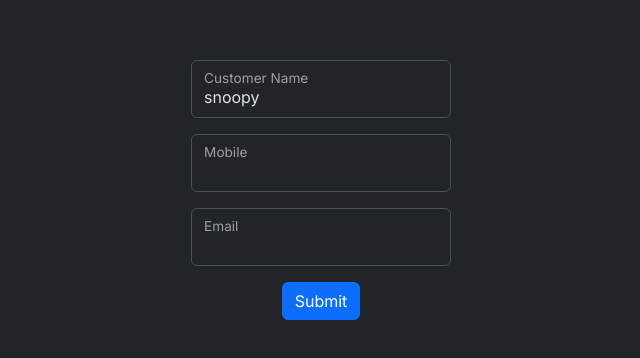
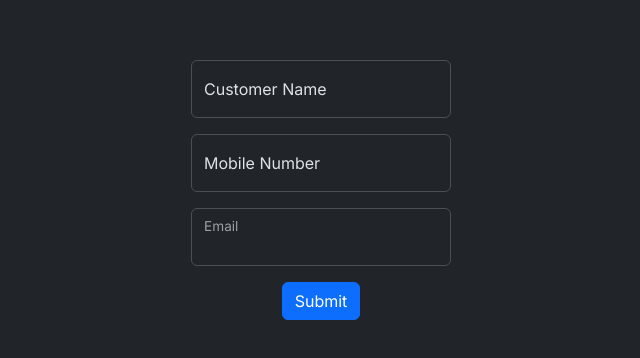
Before and after one commit to VincentPauley/food-delivery-form, a React (Vite) app: page / in a window 1280 px wide. Shown: the part 210-568 px from the top of the page, without its empty margins (319-959 px from the left). Built offline with nearby package versions, Linux system fonts and the light colour scheme.

Commit message:
reusable components for inputs

```diff
--- a/src/FoodDeliveryForm.tsx
+++ b/src/FoodDeliveryForm.tsx
@@ -1,4 +1,6 @@
 import { useForm, FieldErrors } from 'react-hook-form'
+
+import { TextField } from './controls/TextField'
 
 type FoodDeliveryFormType = {
   customerName: string;
@@ -9,7 +11,7 @@ type FoodDeliveryFormType = {
 export const FoodDeliveryForm = () => {
   const { register, handleSubmit, formState: { errors } } = useForm<FoodDeliveryFormType>({
     defaultValues: {
-      customerName: 'snoopy'
+      customerName: ''
     }
   })
 
@@ -24,26 +26,30 @@ export const FoodDeliveryForm = () => {
   return (
     <form autoComplete="off" noValidate onSubmit={handleSubmit(onSubmit, onError)}>
       <div className="form-floating mb-3">
-        <input
-          type="text"
-          className="form-control"
-          {...register('customerName')}
-          // ^ destructuring register attaches all of the props
-          // with same name like name, ref, onChange, onBlur to the input
+        <TextField
+          label="Customer Name"
+          {...register('customerName', {
+            required: 'This field is required.'
+          })}
+          error={errors.customerName}
         />
-        <label>Customer Name</label>
       </div>
       <div className="form-floating mb-3">
-        <input
-          type="text"
-          className="form-control"
+        <TextField
+          label="Mobile Number"
           {...register('mobile', {
-            minLength: 10,
-            maxLength: 10,
-            required: true
+            minLength: {
+              value: 10,
+              message: 'Must be 10 digits'
+            },
+            maxLength: {
+              value: 10,
+              message: 'Must be 10 digits'
+            },
+            required: 'This field is required.'
           })}
+          error={errors.mobile}
         />
-        <label>Mobile</label>
       </div>
       <div className="form-floating mb-3">
         <input
--- /dev/null
+++ b/src/controls/TextField.tsx
@@ -0,0 +1,38 @@
+import { forwardRef, ForwardedRef } from "react"
+import { FieldError } from "react-hook-form"
+
+type TextFieldProps = React.InputHTMLAttributes<HTMLInputElement> & {
+  label: string,
+  error?: FieldError | undefined
+}
+
+// use forwardRef to give parent component access to DOM of this component
+export const TextField = forwardRef(
+  (props: TextFieldProps,
+    ref: ForwardedRef<HTMLInputElement>) => {
+  const {
+    type = "text",
+    className = "",
+    label,
+    error,
+    ...other
+  } = props
+
+  return (
+    <div className="form-floating">
+      <input
+        type={type}
+        className={`form-control ${className}`}
+        placeholder={label}
+        ref={ref}
+        {...other}
+      />
+      <label>{label}</label>
+      {error && (
+        <div className="error-feedback">
+          {error?.message}
+        </div>
+      )}
+    </div>
+  )
+})
```
